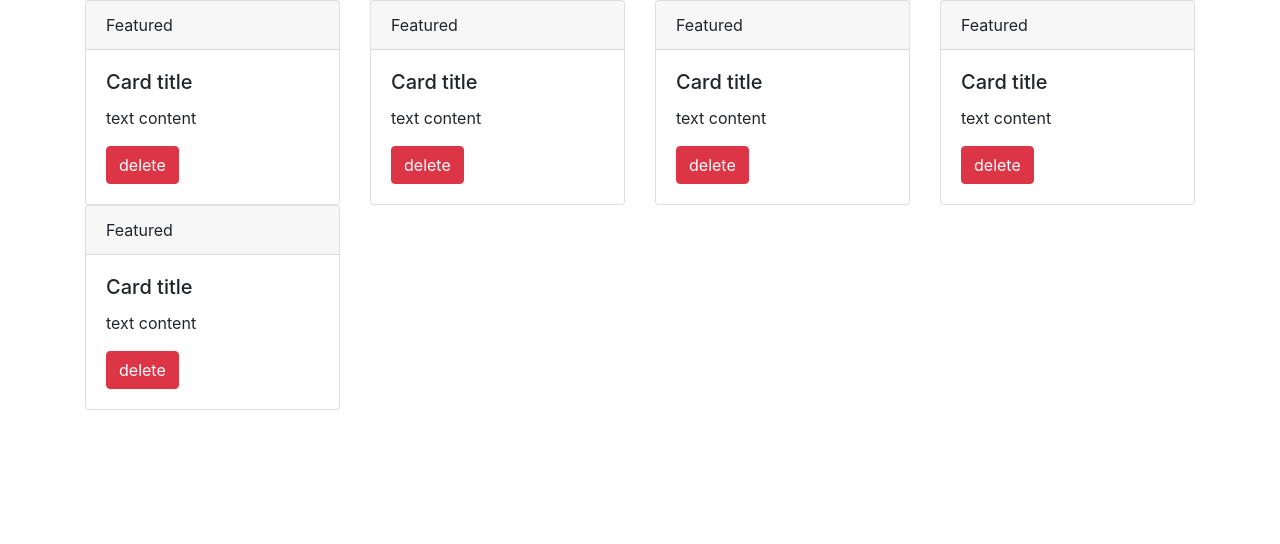
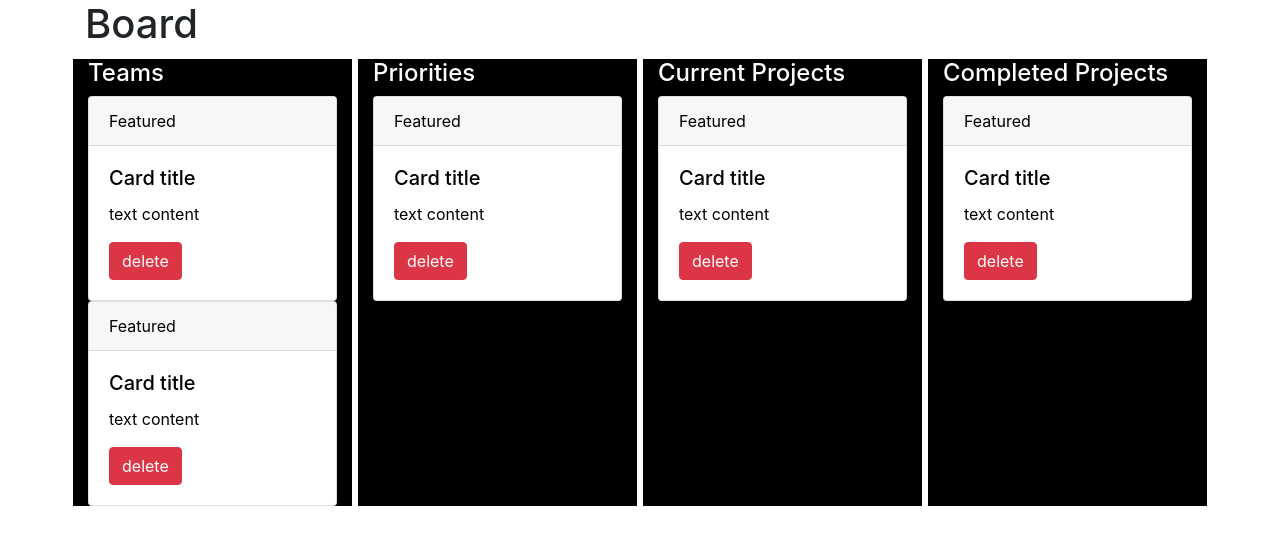
Before and after one commit to loicsay/kanban-board, a React (Create React App) app: page / in a window 1280 px wide. Shown: the top 544 px of the page. Built offline with nearby package versions, Linux system fonts and the light colour scheme.

Commit message:
style updated

```diff
--- a/src/components/board.jsx
+++ b/src/components/board.jsx
@@ -7,18 +7,23 @@ class Board extends Component {
     return (
       <React.Fragment>
         <div className="container">
+          <h1>Board</h1>
           <div className="row">
             <div className="col-sm">
+              <h4>Teams</h4>
               <Card />
               <Card />
             </div>
             <div className="col-sm">
+              <h4>Priorities</h4>
               <Card />
             </div>
             <div className="col-sm">
+              <h4>Current Projects</h4>
               <Card />
             </div>
             <div className="col-sm">
+              <h4>Completed Projects</h4>
               <Card />
             </div>
           </div>
--- a/src/index.css
+++ b/src/index.css
@@ -12,3 +12,14 @@ code {
   font-family: source-code-pro, Menlo, Monaco, Consolas, "Courier New",
     monospace;
 }
+
+.col-sm {
+  background-color: black;
+  border-color: white;
+  border-style: solid;
+  color: white;
+}
+
+.card {
+  color: black;
+}
```
